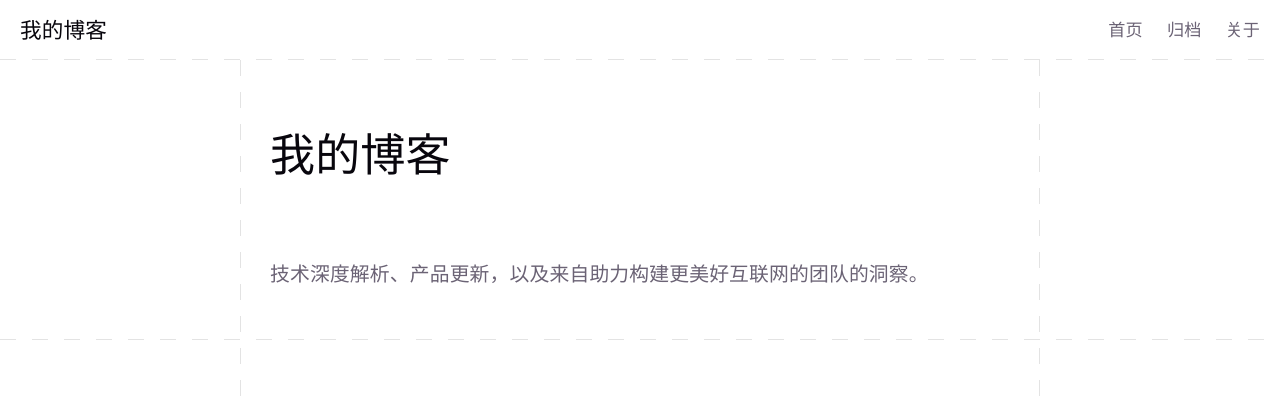
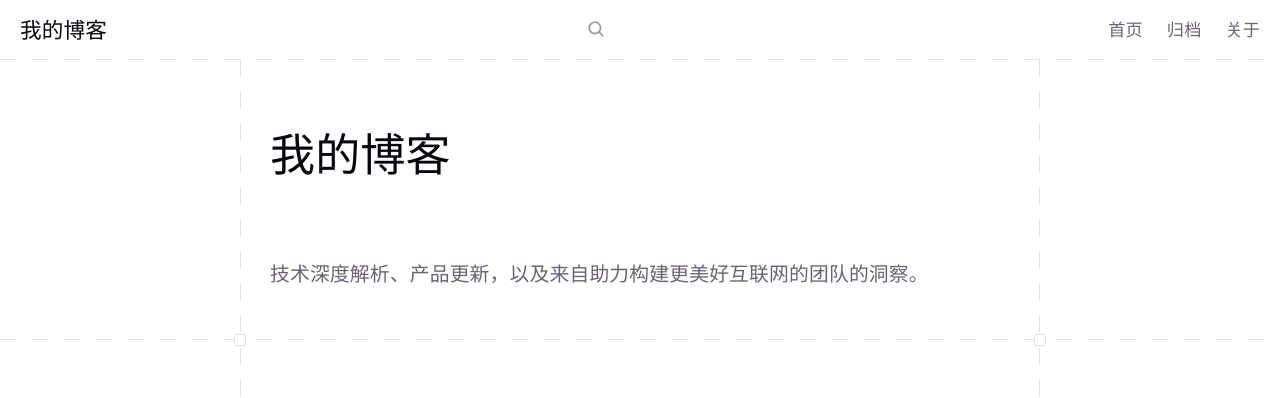
Before and after one commit to xzl683/xiaoping_blog, a Vue app: page / in a window 1280 px wide. Shown: the top 398 px of the page. Built offline with nearby package versions, Linux system fonts and the light colour scheme.

Commit message:
coding search part

```diff
--- a/src/components/Nav.vue
+++ b/src/components/Nav.vue
@@ -1,11 +1,16 @@
 <script setup lang="ts">
-import { RouterLink } from 'vue-router';
+const emit = defineEmits<{
+	'search': []
+}>();
 
 </script>
 
 <template>
 	<header class="site-header dashed-btm">
 		<RouterLink to="/" class="logo">我的博客</RouterLink>
+		<button id="search-button" @click="emit('search')">
+			<img src="/src/assets/images/search-button.svg" alt="search" />
+		</button>
 		<nav aria-label="主导航">
 			<a href="/">首页</a>
 			<a href="/archive">归档</a>
@@ -14,7 +19,7 @@ import { RouterLink } from 'vue-router';
 	</header>
 </template>
 
-<style scoped>
+<style scoped lang="less">
 /* ===== Header ===== */
 .site-header {
 	position: relative;
@@ -49,4 +54,17 @@ import { RouterLink } from 'vue-router';
 	color: var(--accent);
 }
 
+#search-button {
+	width: 30px;
+	height: 30px;
+	background-color: transparent;
+	border: none;
+	border-radius: 50%;
+	transition: all 300ms;
+	cursor: pointer;
+
+	&:hover {
+		background-color: #f6f6f7;
+	}
+}
 </style>
--- a/src/components/Search.vue
+++ b/src/components/Search.vue
@@ -0,0 +1,73 @@
+<script setup lang="ts">
+import { useArticlesStore } from '@/composables/useArticlesStore';
+import type { InputHTMLAttributes } from 'vue';
+
+const { articles } = useArticlesStore();
+
+function handleInput(text: string) {
+	console.log(text);
+
+	const result = articles.value.filter(art => art.title.includes(text));
+	console.log(result);
+}
+</script>
+
+<template>
+	<div id="search">
+		<div class="card">
+			<header>
+				<img src="/src/assets/images/search-button.svg" alt="">
+				<input
+					type="text"
+					placeholder="搜索..."
+					@input="e => handleInput((e.target as InputHTMLAttributes).value)"
+				/>
+			</header>
+		</div>
+	</div>
+</template>
+
+<style scoped lang="less">
+#search {
+	position: absolute;
+	inset: 0;
+
+	display: flex;
+	align-items: center;
+	justify-content: center;
+
+	width: 100vw;
+	height: 100vh;
+
+	backdrop-filter: blur(4px);
+	background-color: rgba(0, 0, 0, 0.5);
+
+	z-index: 10;
+}
+
+.card {
+	width: 70%;
+	height: 400px;
+
+	background-color: #fff;
+	border-radius: 12px;
+
+	> header {
+		display: flex;
+		gap: 10px;
+		padding: 10px;
+		border-bottom: 1px #dddddd solid;
+
+		> img {
+			width: 30px;
+			height: 30px;
+			flex-shrink: 0;
+		}
+		> input {
+			flex: 1;
+			border: none;
+			outline: none;
+		}
+	}
+}
+</style>
--- a/src/views/ArticleDetail.vue
+++ b/src/views/ArticleDetail.vue
@@ -17,13 +17,13 @@ const article = computed(() => articles.value.find(a => a.id === url.searchParam
 	<main>
 		<article>
 			<header>
+				<time :datetime="article.createTime.toLocaleDateString()">
+					{{ article.createTime.toChineseDateString() }}
+				</time>
 				<h1>{{ article.title }}</h1>
-				<p>
-					<time :datetime="article.createTime.toLocaleDateString()">
-						{{ article.createTime.toChineseDateString() }}
-					</time>
-					<div>作者:<a rel="author" href="/about">{{ article.author }}</a></div>
-				</p>
+				<div class="article-author">
+					作者:<a rel="author" href="/about">{{ article.author }}</a>
+				</div>
 			</header>
 
 			<p>{{ article.content }}</p>
@@ -65,9 +65,58 @@ const article = computed(() => articles.value.find(a => a.id === url.searchParam
 </template>
 
 <style scoped lang="less">
+.article-card {
+	position: relative;
+}
+
+.article-date {
+	display: block;
+	font-size: 0.85rem;
+	color: var(--text);
+	margin-bottom: 8px;
+}
+
+.article-title {
+	font-size: 1.6rem;
+	font-weight: 600;
+	margin: 0 0 12px 0;
+	line-height: 1.3;
+}
+
+.article-title span {
+	color: var(--text-h);
+	cursor: pointer;
+}
+
+.article-title span:hover {
+	color: var(--accent);
+}
+
+.article-summary {
+	font-size: 1rem;
+	color: var(--text);
+	line-height: 1.6;
+	margin: 0 0 12px 0;
+}
+
+.article-author {
+	font-size: 0.9rem;
+	color: var(--text);
+	margin: 0;
+}
+
+.article-author a {
+	color: var(--accent);
+	text-decoration: none;
+}
+
 main {
+	display: flex;
+	justify-content: center;
 	width: 100vw;
 
-	article {}
+	article {
+		max-width: 1200px;
+	}
 }
 </style>
--- a/src/views/Home.vue
+++ b/src/views/Home.vue
@@ -1,34 +1,31 @@
 <script setup lang="ts">
 import Nav from '@/components/Nav.vue';
-import ArticleComponent from '../components/Article.vue';
+import ArticleCard from '@/components/ArticleCard.vue';
 
 import { useArticlesStore } from '@/composables/useArticlesStore';
-import { computed } from 'vue';
+import { computed, ref } from 'vue';
 import { isOdd } from '@/utils/math.ts';
+import Search from '@/components/Search.vue';
 
 const { articles } = useArticlesStore();
 
 function chunkPairs<T>(arr: T[]) {
 	const result: T[][] = [];
-	const odd = isOdd(arr.length);
-	const start = odd ? 1 : 0;
-
-	// 奇数时，第一个元素单独一组
-	if (odd) result.push([arr[0]]);
-
-	// 剩余元素每两个一组
-	for (let i = start; i < arr.length; i += 2)
+	if(isOdd(arr.length)) result.push([arr[0]]);
+	for(let i = result.length; i < arr.length; i += 2)
 		result.push(arr.slice(i, i + 2));
-
 	return result;
 }
 
 const pairArts = computed(() => chunkPairs(articles.value));
+
+const openSearch = ref(false);
 </script>
 
 <template>
 	<div id="home">
-		<Nav class="full-horizon" />
+		<Nav class="full-horizon" @search="openSearch = true" />
+		<Search v-if="openSearch" />
 
 		<!-- Blog 介绍区（参考 Cloudflare 博客 Hero） -->
 		<div class="full-horizon dashed-btm">
@@ -43,7 +40,7 @@ const pairArts = computed(() => chunkPairs(articles.value));
 		<main class="articles-list">
 			<div class="dashed-btm" v-for="i in Math.ceil(articles.length / 2)" :key="i">
 				<div class="line">
-					<ArticleComponent
+					<ArticleCard
 						v-for="art in pairArts[i - 1]"
 						:article="art"
 						:key="art.id"
@@ -54,7 +51,7 @@ const pairArts = computed(() => chunkPairs(articles.value));
 		</main>
 
 		<div class="full-horizon dashed-btm">
-			<aside class="sidebar dashed-section dashed-btm" aria-label="侧边栏">
+			<aside class="sidebar dashed-section" aria-label="侧边栏">
 				<section>
 					<h2>关于我</h2>
 					<p>前端开发者，喜欢写博客。</p>
@@ -69,40 +66,6 @@ const pairArts = computed(() => chunkPairs(articles.value));
 </template>
 
 <style>
-/* ===== 通用：区块底部通栏横虚线（视口宽度） ===== */
-/* .dashed-section {
-	position: relative;
-} */
-/* ::before 绘制通栏横虚线，::after 绘制左右连接方框 */
-/* .dashed-section::before {
-	content: "";
-	position: absolute;
-	left: calc(50% - 50vw);
-	right: calc(50% - 50vw);
-	bottom: 0;
-	height: 1px;
-	background-image: url(../assets/images/dashed-horizontal-light.svg);
-	background-repeat: repeat-x;
-	background-position: bottom;
-	pointer-events: none;
-}
-.dashed-section::after {
-	content: "";
-	position: absolute;
-	left: 20px;
-	right: 20px;
-	bottom: -6px;
-	height: 12px;
-	background-image:
-		url(../assets/images/connector--light.svg),
-		url(../assets/images/connector--light.svg);
-	background-repeat: no-repeat, no-repeat;
-	background-position: -6px 0, calc(100% + 6px) 0;
-	background-size: 12px 12px, 12px 12px;
-	z-index: var(--z-connector);
-	pointer-events: none;
-} */
-
 :root {
 	--spacing-page: 800px;
 }
@@ -112,12 +75,6 @@ const pairArts = computed(() => chunkPairs(articles.value));
 	background-image: url(/src/assets/images/dashed-horizontal-light.svg);
 	background-repeat: repeat-x;
 }
-
-/* .dashed-right-side {
-	background-position: 100% 0;
-	background-image: url(/src/assets/images/dashed-vertical-light.svg);
-	background-repeat: repeat-y;
-} */
 
 .full-horizon {
 	display: flex;
@@ -133,6 +90,7 @@ const pairArts = computed(() => chunkPairs(articles.value));
 	flex-direction: column;
 	align-items: center;
 	min-height: 100vh;
+	overflow-x: hidden;
 }
 
 /* ===== 两侧竖向虚线（从 header 底部延伸到页面底部） ===== */
@@ -158,6 +116,7 @@ const pairArts = computed(() => chunkPairs(articles.value));
 
 /* ===== Blog 介绍区（Hero） ===== */
 .blog-intro {
+	position: relative;
 	display: flex;
 	flex-direction: column;
 	gap: 20px;
@@ -166,6 +125,29 @@ const pairArts = computed(() => chunkPairs(articles.value));
 	max-width: var(--spacing-page);
 	padding: 30px;
 	text-align: left;
+}
+
+.blog-intro::before,
+.blog-intro::after {
+	content: "";
+    position: absolute;
+    bottom: 0;
+
+	width: 12px;
+	height: 12px;
+
+	background-image: url(/src/assets/images/connector--light.svg);
+	background-repeat: no-repeat;
+    background-size: contain;
+	z-index: 1;
+}
+.blog-intro::before {
+	left: 0;
+    translate: -50% 50%;
+}
+.blog-intro::after {
+	right: 0;
+    translate: 50% 50%;
 }
 
 .blog-title {
```
Also changed, not shown: src/mock/init_articles.ts (+9 -1 lines), src/assets/images/search-button.svg (added), src/components/ArticleCard.vue (renamed from src/components/Article.vue), 1 other file (tests, documents, lock files or other folders). Lines whose indentation alone changed are shown as unchanged.
